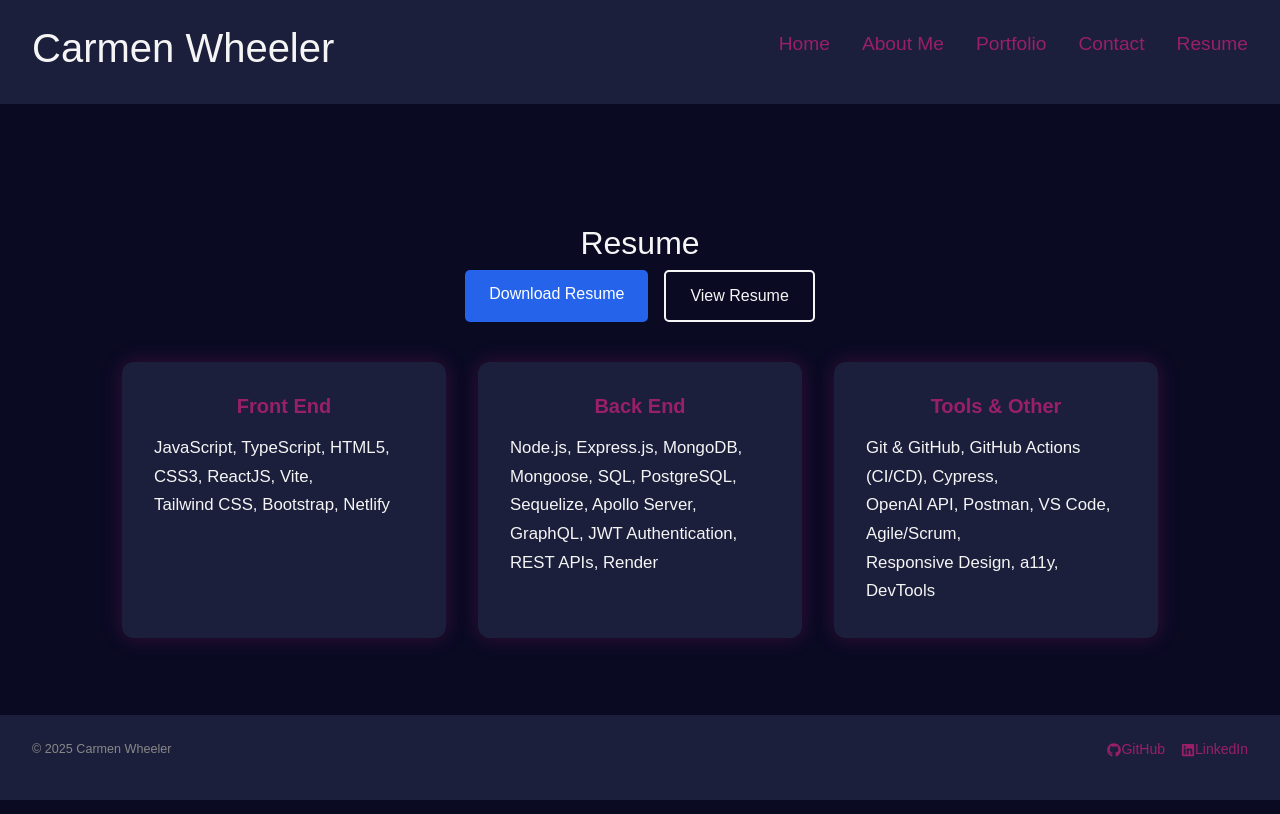
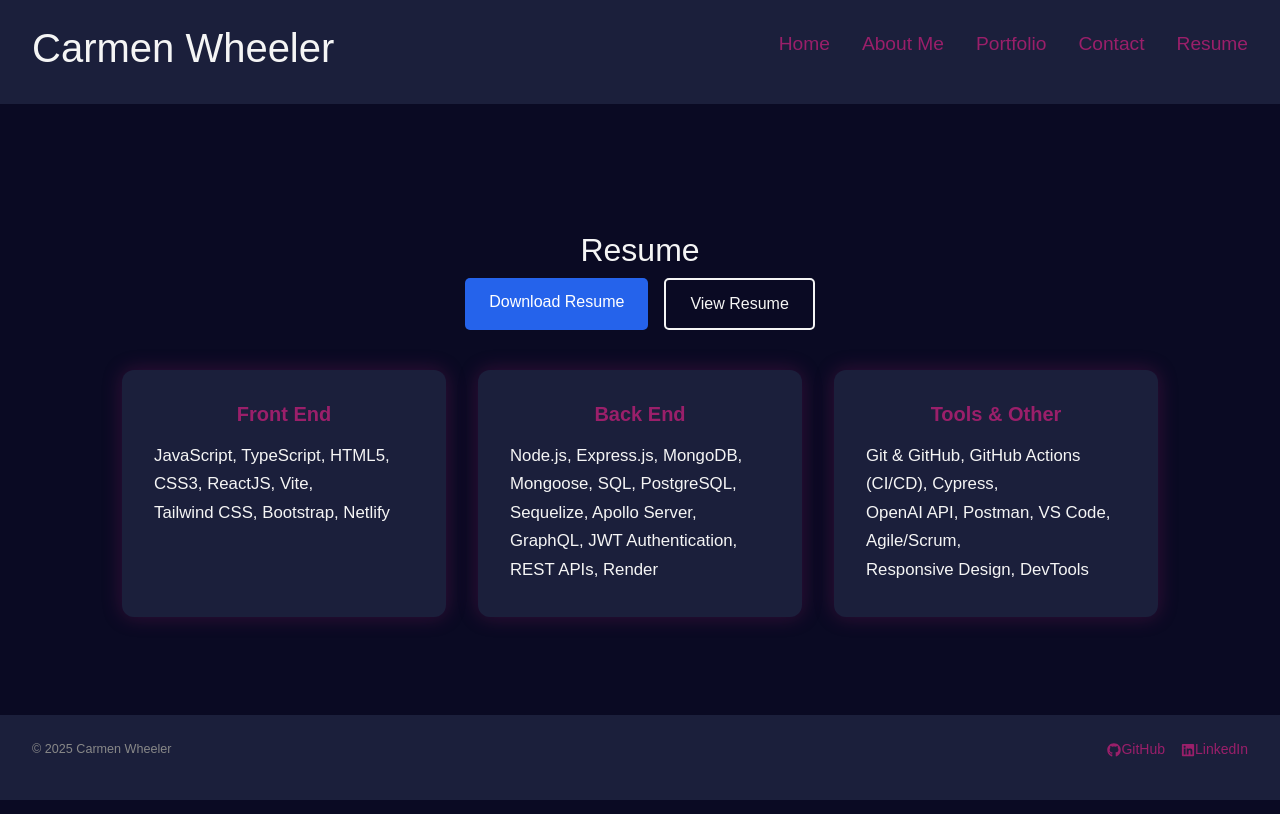
Before and after one commit to OutsideofemiT/Portfolio_CW, a React (Vite) app in the folder my-portfolio/: page /resume in a window 1280 px wide. Built offline with nearby package versions, Linux system fonts and the light colour scheme.

Commit message:
fixed error on resume page

```diff
--- a/my-portfolio/src/pages/Resume.jsx
+++ b/my-portfolio/src/pages/Resume.jsx
@@ -47,7 +47,7 @@ const Resume = () => {
           <p>
             Git & GitHub, GitHub Actions (CI/CD), Cypress,<br />
             OpenAI API, Postman, VS Code, Agile/Scrum,<br />
-            Responsive Design, a11y, DevTools
+            Responsive Design, DevTools
           </p>
         </div>
       </div>
```
